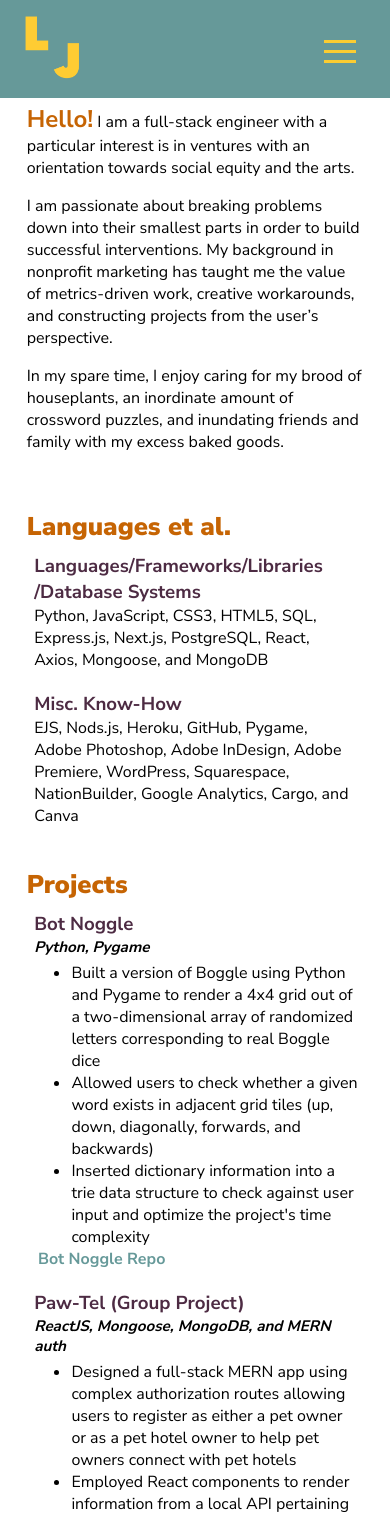
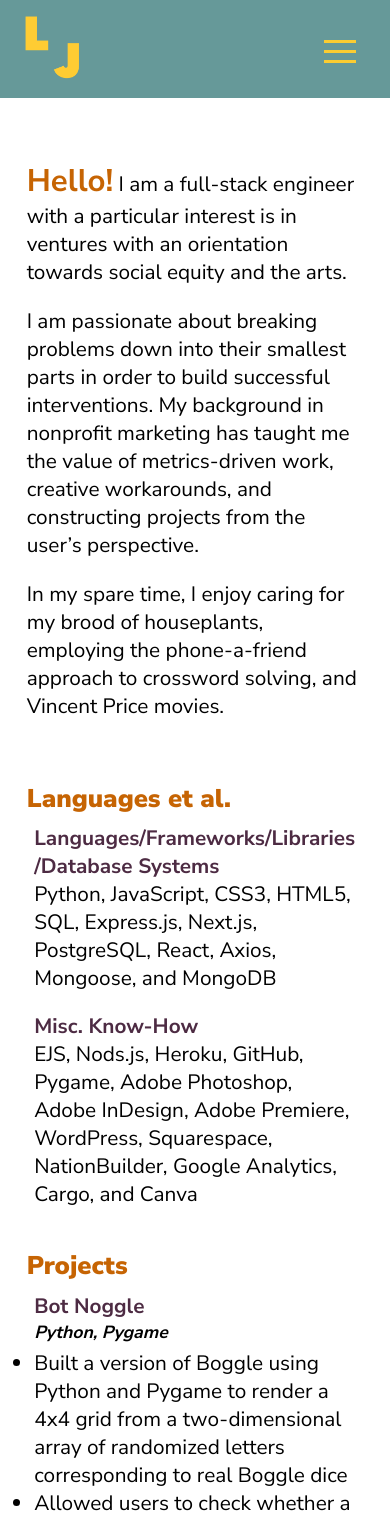
Before and after one commit to LouisaJohnston/Portfolio, a Next.js app: page / in a window 390 px wide. Shown: the top 1517 px of the page. Built offline with nearby package versions, Linux system fonts and the light colour scheme.

Commit message:
mobile formatting

```diff
--- a/components/Navbar.jsx
+++ b/components/Navbar.jsx
@@ -35,7 +35,7 @@ export default function Navbar() {
                     </Link>
 
                     <Link href='#languages'>
-                        <a className="desktop-nav">Languages et al.</a>
+                        <a className="desktop-nav">Languages</a>
                     </Link>
 
                     <Link href='#projects'>
@@ -74,7 +74,7 @@ export default function Navbar() {
 
                     <li>
                         <Link href='#languages'>
-                            <a onClick={() => closeMenu()}>Languages et al.</a>
+                            <a onClick={() => closeMenu()}>Languages</a>
                         </Link>
                     </li>
 
--- a/pages/index.js
+++ b/pages/index.js
@@ -25,8 +25,7 @@ export default function Home() {
           </div>
           <div>
             <p>In my spare time, I enjoy caring for my brood of houseplants,
-            an inordinate amount of crossword puzzles, and inundating friends
-            and family with my excess baked goods.</p>
+            employing the phone-a-friend approach to crossword solving, and Vincent Price movies.</p>
           </div>
         </div>
 
@@ -46,7 +45,7 @@ export default function Home() {
           <h3 className="less-flush">Bot Noggle</h3>
           <h4 className="italic flush">Python, Pygame</h4>
           <ul className="less-flush">
-            <li>Built a version of Boggle using Python and Pygame to render a 4x4 grid out of a two-dimensional array of randomized letters corresponding to real Boggle dice</li>
+            <li>Built a version of Boggle using Python and Pygame to render a 4x4 grid from a two-dimensional array of randomized letters corresponding to real Boggle dice</li>
             <li>Allowed users to check whether a given word exists in adjacent grid tiles (up, down, diagonally, forwards, and backwards)</li>
             <li>Inserted dictionary information into a trie data structure to check against user input and optimize the project's time complexity</li>
           </ul>
@@ -55,7 +54,7 @@ export default function Home() {
           <h3 className="even-less-flush">Paw-Tel (Group Project)</h3>
           <h4 className="italic flush">ReactJS, Mongoose, MongoDB, and MERN auth</h4>
           <ul className="less-flush">
-            <li>Designed a full-stack MERN app using complex authorization routes allowing users to register as either a pet owner or as a pet hotel owner to help pet owners connect with pet hotels</li>
+            <li>Designed a full-stack MERN app using complex authorization routes allowing users to register as either a pet owner or a pet hotel owner to help pet owners connect with pet hotels</li>
             <li>Employed React components to render information from a local API pertaining to user-specific pets or hotels, depending on the authorization route, with the ability to update and delete data fields</li>
             <li>Saved user input through server-side Mongoose database using MongoDB</li>
           </ul>
--- a/styles/globals.css
+++ b/styles/globals.css
@@ -243,7 +243,7 @@ nav a:hover {
   }
 
   #about {
-    margin-top: -50px;
+    margin-top: 1px;
   }
 
  #future-flex {
@@ -291,7 +291,6 @@ nav a:hover {
     color: #FBCC32;
     margin-top: 0px;
     margin-bottom: 0px;
-
     box-shadow: 0px 1px 20px 0px rgba(102, 153, 153);
   }
 
@@ -322,9 +321,14 @@ nav a:hover {
     margin-bottom: 1%;
   }
 
-  h3, h4, p, li {
+  #main h3, h4, p, li {
     margin-left: 7%;
     margin-right: 7%;
+    font-size: 1.3em;
+  }
+
+  #main h4, a {
+    font-size: 1.1em;
   }
 
   #main a {
@@ -333,8 +337,26 @@ nav a:hover {
     font-weight: 700;
   }
 
+  ul {
+    padding-inline-start: 0;
+  }
+
   #footer {
     font-size: 12px;
     width: 100vw;
+    height: 20vh;
+    align-items: flex-start;
+    justify-content: space-around;
+    padding-top: 8%;
+  }
+
+  #contact a {
+    border: 2px solid #669999;
+    padding: 3px;
+    margin: 3px;
+    color: #FBCC32;
+    display: block;
+    text-align: center;
+    border-radius: 3px;
   }
 }
```
